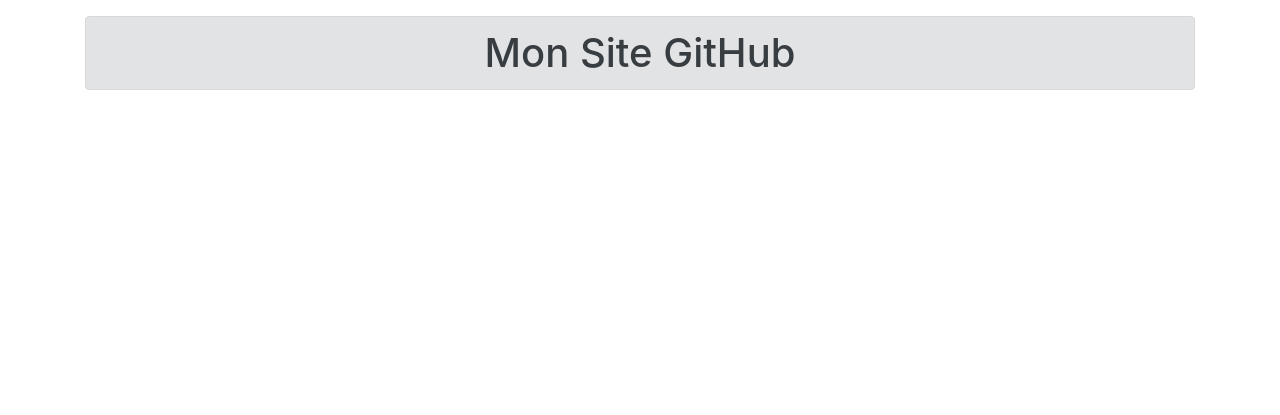
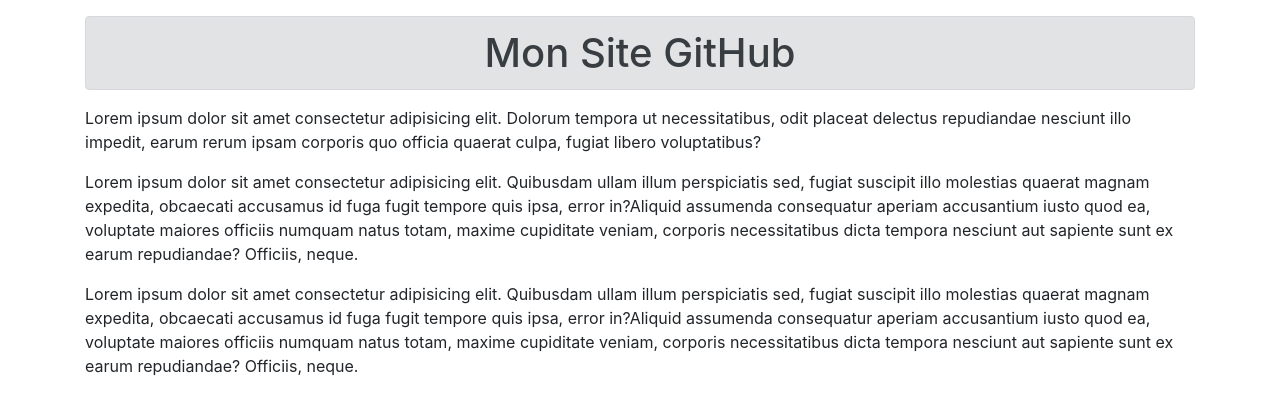
Before and after one commit to tomc78/MonSiteGit, a PHP site: page / in a window 1280 px wide. Shown: the top 415 px of the page. Run offline with PHP 8.4, Linux system fonts and the light colour scheme.

Commit message:
ajout de parapgraphe dans index.php

```diff
--- a/index.php
+++ b/index.php
@@ -13,6 +13,22 @@
 
     <h1 class="alert alert-secondary text-center mt-3">Mon Site GitHub</h1>
 
+    <p>Lorem ipsum dolor sit amet consectetur adipisicing elit. Dolorum tempora ut necessitatibus,
+     odit placeat delectus repudiandae nesciunt illo impedit, earum rerum ipsam corporis quo officia
+      quaerat culpa, fugiat libero voluptatibus?</p>
+
+     <p>Lorem ipsum dolor sit amet consectetur adipisicing elit. Quibusdam ullam illum perspiciatis
+     sed, fugiat suscipit illo molestias quaerat magnam expedita, obcaecati accusamus id fuga fugit
+     tempore quis ipsa, error in?Aliquid assumenda consequatur aperiam accusantium iusto quod ea,
+     voluptate maiores officiis numquam natus totam, maxime cupiditate veniam, corporis necessitatibus
+      dicta tempora nesciunt aut sapiente sunt ex earum repudiandae? Officiis, neque.</p>
+
+    <p>Lorem ipsum dolor sit amet consectetur adipisicing elit. Quibusdam ullam illum perspiciatis
+     sed, fugiat suscipit illo molestias quaerat magnam expedita, obcaecati accusamus id fuga fugit
+     tempore quis ipsa, error in?Aliquid assumenda consequatur aperiam accusantium iusto quod ea,
+     voluptate maiores officiis numquam natus totam, maxime cupiditate veniam, corporis necessitatibus
+      dicta tempora nesciunt aut sapiente sunt ex earum repudiandae? Officiis, neque.</p>
+
 
 </div>
 </body>
```
